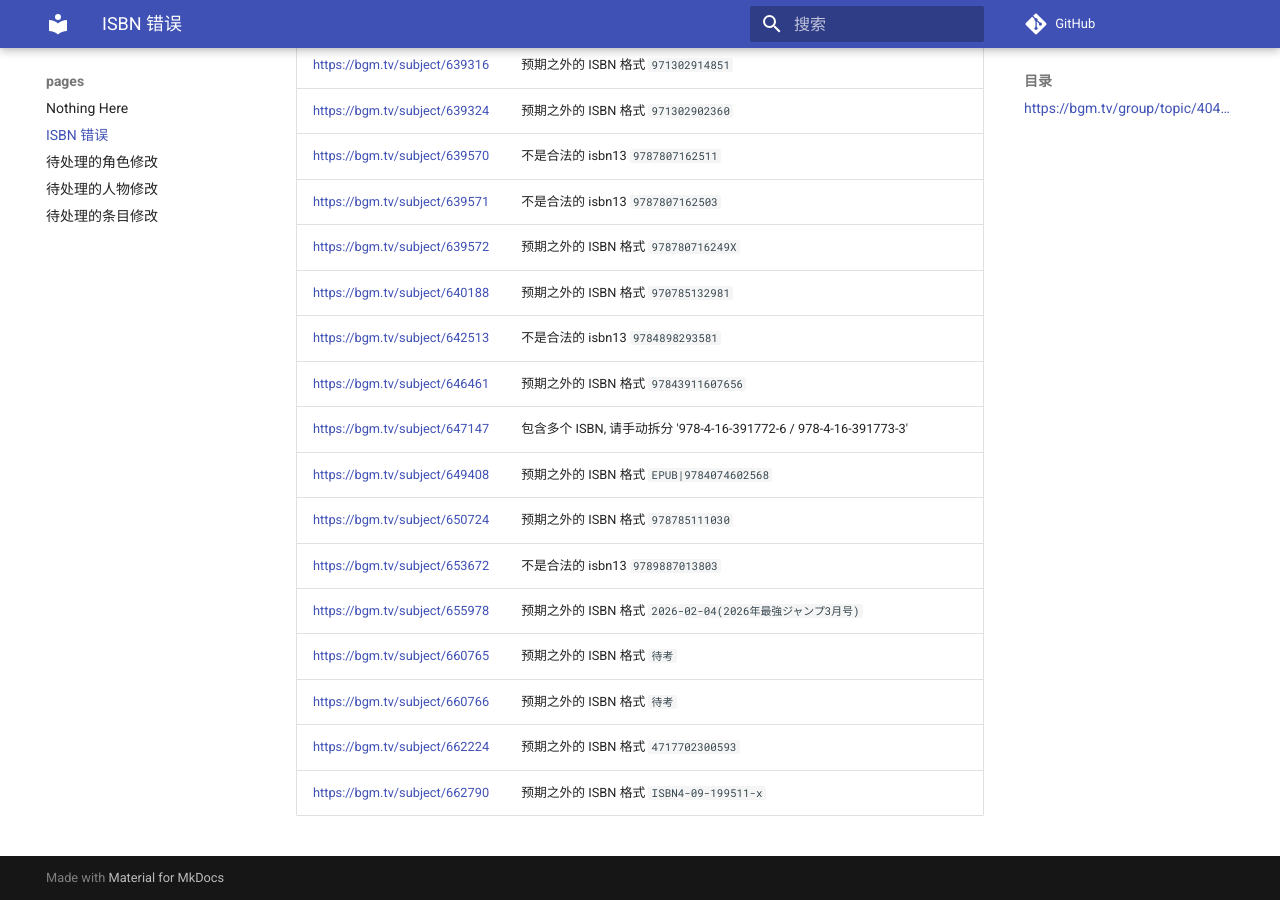
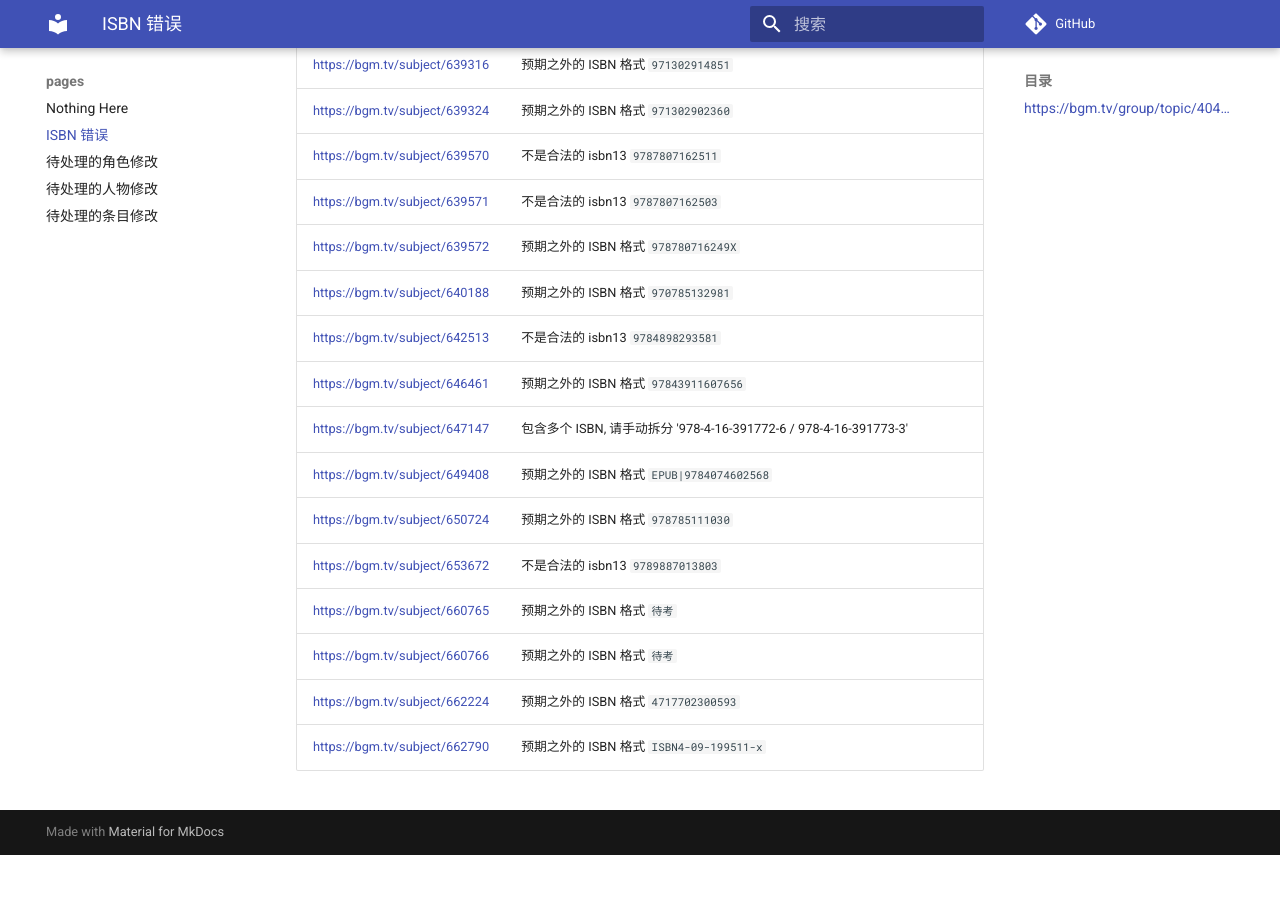
Before and after one commit to trim21/bangumi-pages, an MkDocs documentation site: the page built from docs/isbn.md, in a window 1280 px wide and 900 px high, scrolled down 10890 px. Built offline with MkDocs 1.6.1 and Material for MkDocs 9.7.7, drawn with Linux system fonts in a browser that asks for light colours; comment, search, counter and statistics services are not loaded; after the commit the page ends 11745 px from its top, so only the background shows below that; part of the change alters nothing that is shown.

Commit message:
update isbn.md

```diff
--- a/docs/isbn.md
+++ b/docs/isbn.md
@@ -1,7 +1,7 @@
 # ISBN 错误
 ## <https://bgm.tv/group/topic/404801>
 
-total 250
+total 249
 
 | url | error |
 | --- |  ---  |
@@ -250,7 +250,6 @@ total 250
 | <https://bgm.tv/subject/649408> | 预期之外的 ISBN 格式 `EPUB|9784074602568` |
 | <https://bgm.tv/subject/650724> | 预期之外的 ISBN 格式 `978785111030` |
 | <https://bgm.tv/subject/653672> | 不是合法的 isbn13 <code>9789887013803</code> |
-| <https://bgm.tv/subject/655978> | 预期之外的 ISBN 格式 `2026-02-04(2026年最強ジャンプ3月号)` |
 | <https://bgm.tv/subject/660765> | 预期之外的 ISBN 格式 `待考` |
 | <https://bgm.tv/subject/660766> | 预期之外的 ISBN 格式 `待考` |
 | <https://bgm.tv/subject/662224> | 预期之外的 ISBN 格式 `4717702300593` |
```
